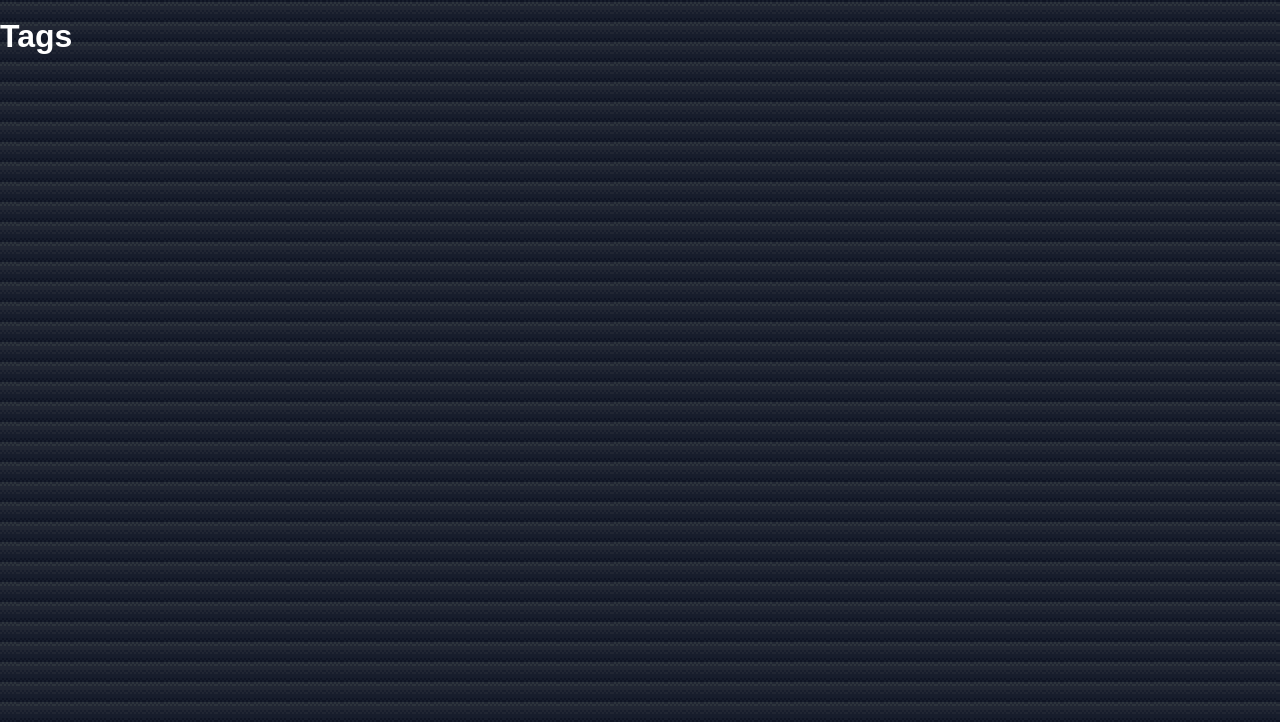
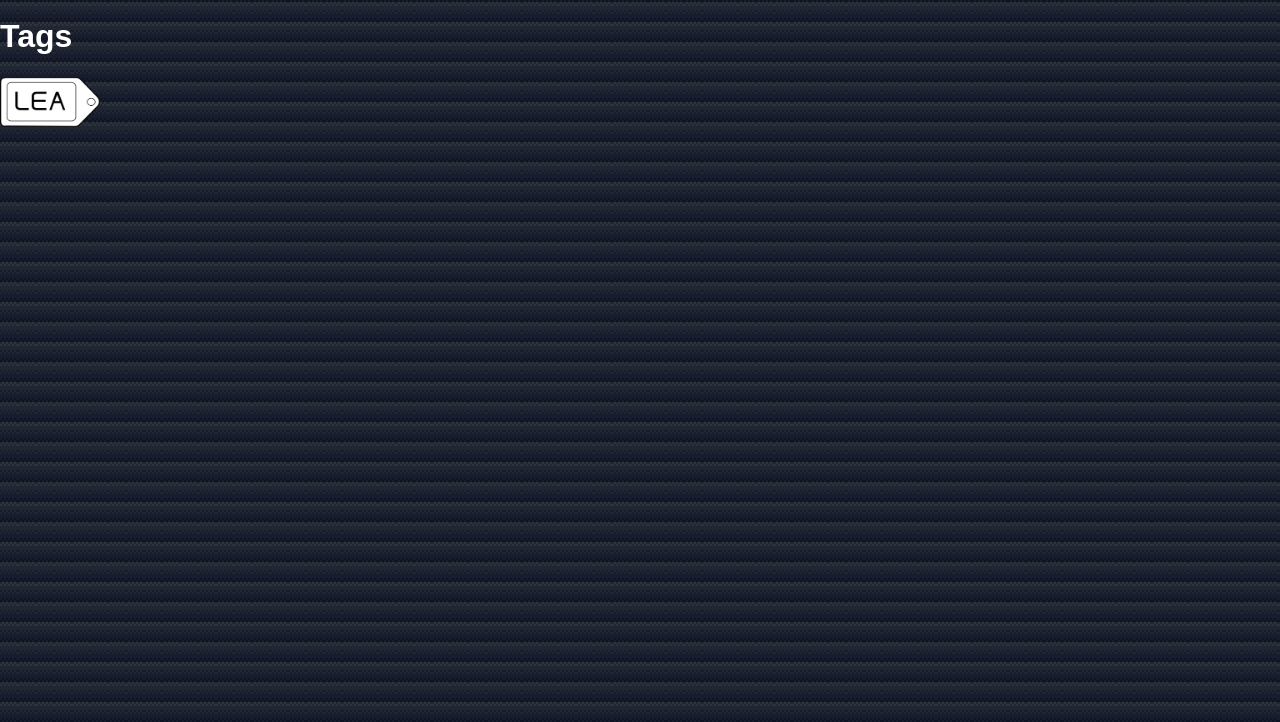
Before and after one commit to keanuplayz/CCLW, a plain HTML site: page MAIN_PAGE/Tags/tags.html in a window 1280 px wide. Shown: the part 78-800 px from the top of the page. Drawn offline with Linux system fonts and the light colour scheme.

Commit message:
Added a functioning tag.

```diff
--- a/MAIN_PAGE/Tags/tags.css
+++ b/MAIN_PAGE/Tags/tags.css
@@ -9,6 +9,10 @@ h1, h1, h3, h4{
   color: white;
 }
 
+.leatag{
+  height: 50px;
+  width: 100px;
+}
 
 .home {
   position: absolute;
--- a/MAIN_PAGE/Tags/tags.html
+++ b/MAIN_PAGE/Tags/tags.html
@@ -28,6 +28,11 @@
 </div>
 
     <h1>Tags</h1>
+    <div>
+    <a href="tag_lea.html">
+        <img class="leatag" border="0" alt="Tag Lea" src="tag_lea.png">
+    </a>
+    </div>
 
   </body>
 
```
Also changed, not shown: MAIN_PAGE/Tags/tag_lea.html (added, +10 -0 lines).
